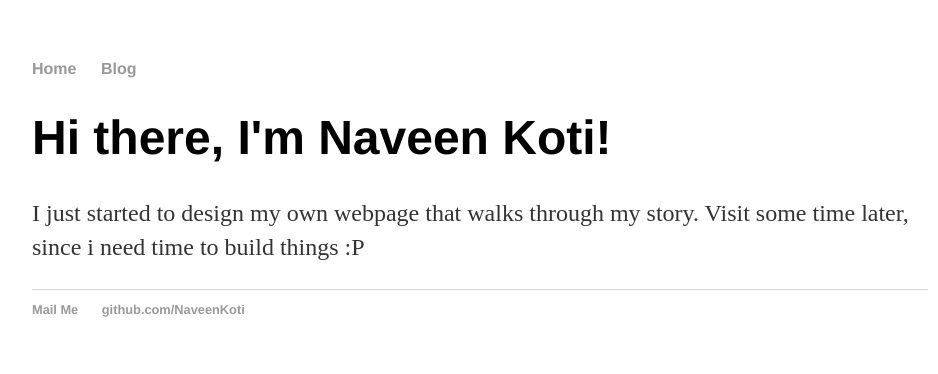
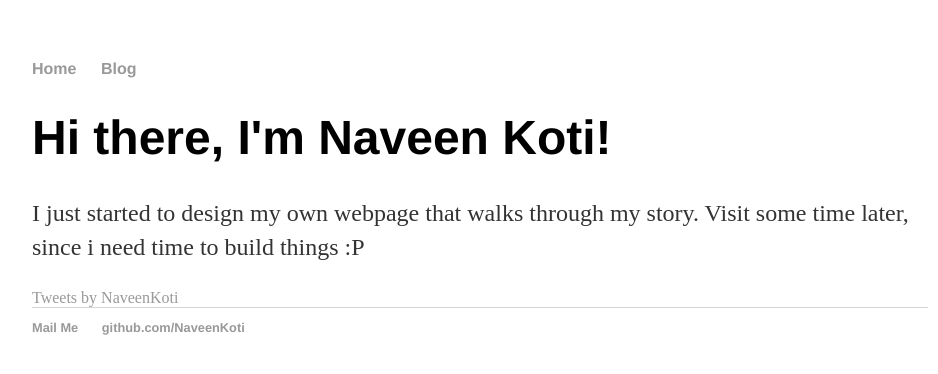
Before and after one commit to NaveenKoti/naveenkoti.github.io, a Jekyll site: the page built from index.html, in a window 1280 px wide. Shown: the top 374 px of the page, without its empty margins (160-1098 px from the left). Built offline with Jekyll 4.4.1, drawn with Linux system fonts in a browser that asks for light colours; comment, search, counter and statistics services are not loaded.

Commit message:
Update index.html
embedding twitter in the main page

```diff
--- a/index.html
+++ b/index.html
@@ -6,3 +6,6 @@ title: Naveen Koti, Day Dreamer
 	<h1>Hi there, I'm Naveen Koti!</h1>
 	<p>I just started to design my own webpage that walks through my story. Visit some time later, since i need time to build things :P</p>
 </div><!-- /.blurb -->
+
+
+<a class="twitter-timeline" href="https://twitter.com/NaveenKoti?ref_src=twsrc%5Etfw">Tweets by NaveenKoti</a> <script async src="https://platform.twitter.com/widgets.js" charset="utf-8"></script>
```
